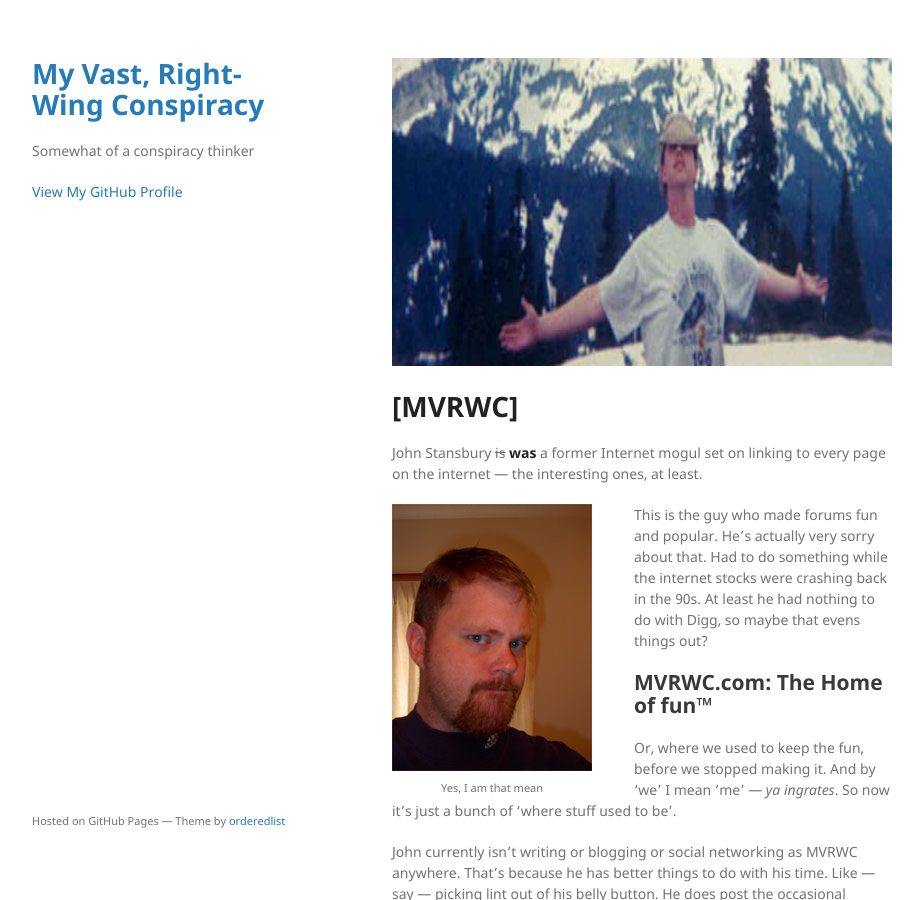
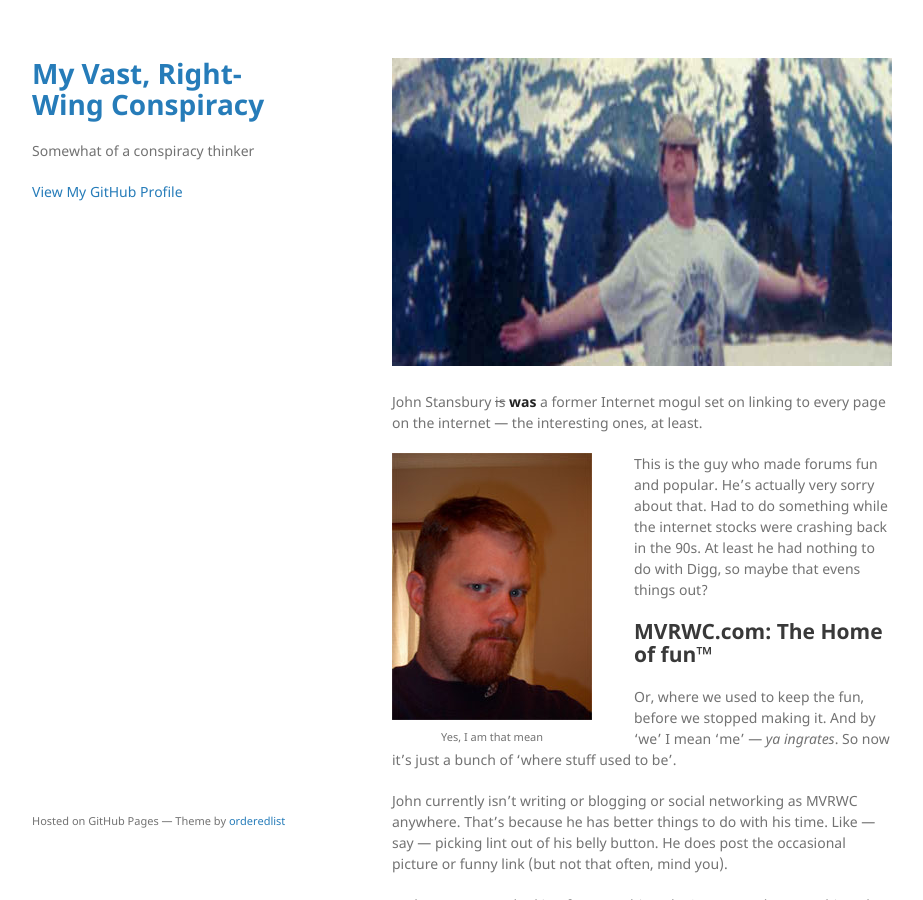
Before and after one commit to coach-punk/coach-punk.github.io, a Jekyll site: the page built from index.md, in a window 1280 px wide and 900 px high. Shown: the whole window, without its empty margins (178-1101 px from the left). Built offline with Jekyll 4.4.1, drawn with Linux system fonts in a browser that asks for light colours.

Commit message:
Update index.md

```diff
--- a/index.md
+++ b/index.md
@@ -4,8 +4,6 @@ title: My Vast, Right Wing Conspiracy
 ---
 
 <img src="media/mountain.jpg" width="960" height="308" alt="Me in front of the Mountain" />
-
-# [MVRWC]
 
 John Stansbury <del>is</del> <strong>was</strong> a former Internet mogul set on linking to every page on the internet — the interesting ones, at least.
 
```
